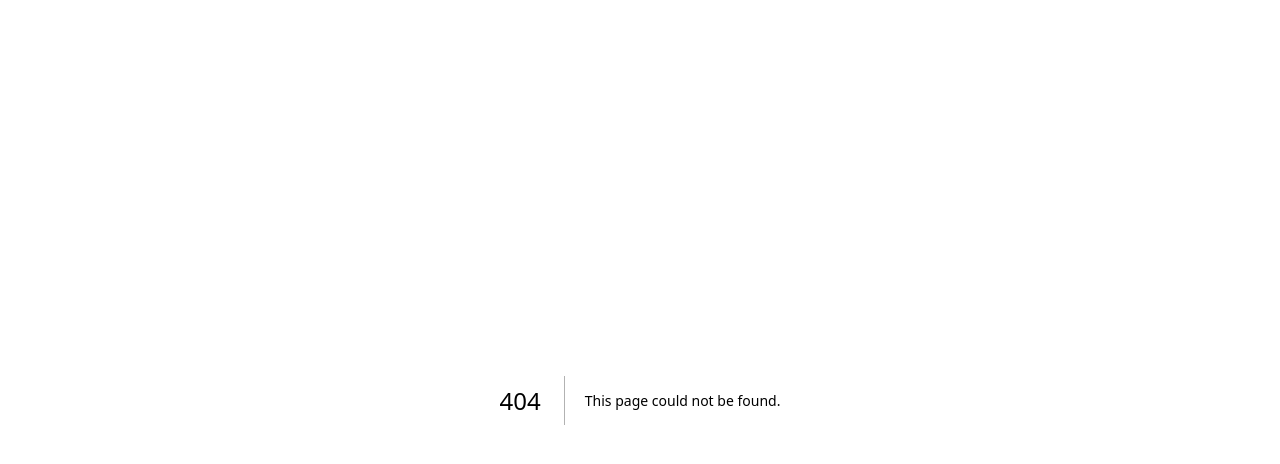
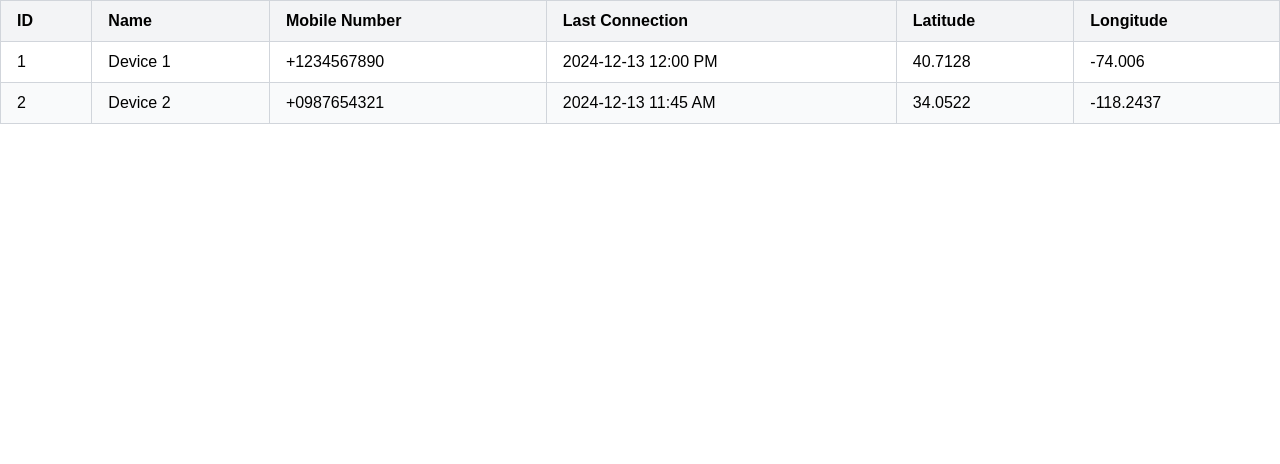
Before and after one commit to jgaquino/vodafone-iot-app, a Next.js app: page /devices in a window 1280 px wide. Before the commit this address had no page. Shown: the top 464 px of the page. Built offline with nearby package versions, Linux system fonts and the light colour scheme.

Commit message:
Devices page has been created

```diff
--- /dev/null
+++ b/app/devices/page.tsx
@@ -0,0 +1,78 @@
+export default function Devices() {
+  return (
+    <main>
+      <DevicesTable />
+    </main>
+  );
+}
+
+const DevicesTable = () => {
+  const devices = [
+    {
+      id: 1,
+      name: "Device 1",
+      mobileNumber: "+1234567890",
+      lastConnection: "2024-12-13 12:00 PM",
+      latitude: 40.7128,
+      longitude: -74.006,
+    },
+    {
+      id: 2,
+      name: "Device 2",
+      mobileNumber: "+0987654321",
+      lastConnection: "2024-12-13 11:45 AM",
+      latitude: 34.0522,
+      longitude: -118.2437,
+    },
+  ];
+
+  return (
+    <div className="overflow-x-auto text-black">
+      <table className="min-w-full table-auto border-collapse border border-gray-300">
+        <thead>
+          <tr className="bg-gray-100">
+            <th className="border border-gray-300 px-4 py-2 text-left">ID</th>
+            <th className="border border-gray-300 px-4 py-2 text-left">Name</th>
+            <th className="border border-gray-300 px-4 py-2 text-left">
+              Mobile Number
+            </th>
+            <th className="border border-gray-300 px-4 py-2 text-left">
+              Last Connection
+            </th>
+            <th className="border border-gray-300 px-4 py-2 text-left">
+              Latitude
+            </th>
+            <th className="border border-gray-300 px-4 py-2 text-left">
+              Longitude
+            </th>
+          </tr>
+        </thead>
+        <tbody>
+          {devices.map((device, index) => (
+            <tr
+              key={device.id}
+              className={index % 2 === 0 ? "bg-white" : "bg-gray-50"}
+            >
+              <td className="border border-gray-300 px-4 py-2">{device.id}</td>
+              <td className="border border-gray-300 px-4 py-2">
+                {device.name}
+              </td>
+              <td className="border border-gray-300 px-4 py-2">
+                {device.mobileNumber}
+              </td>
+              <td className="border border-gray-300 px-4 py-2">
+                {device.lastConnection}
+              </td>
+              <td className="border border-gray-300 px-4 py-2">
+                {device.latitude}
+              </td>
+              <td className="border border-gray-300 px-4 py-2">
+                {device.longitude}
+              </td>
+            </tr>
+          ))}
+        </tbody>
+      </table>
+    </div>
+  );
+};
```
